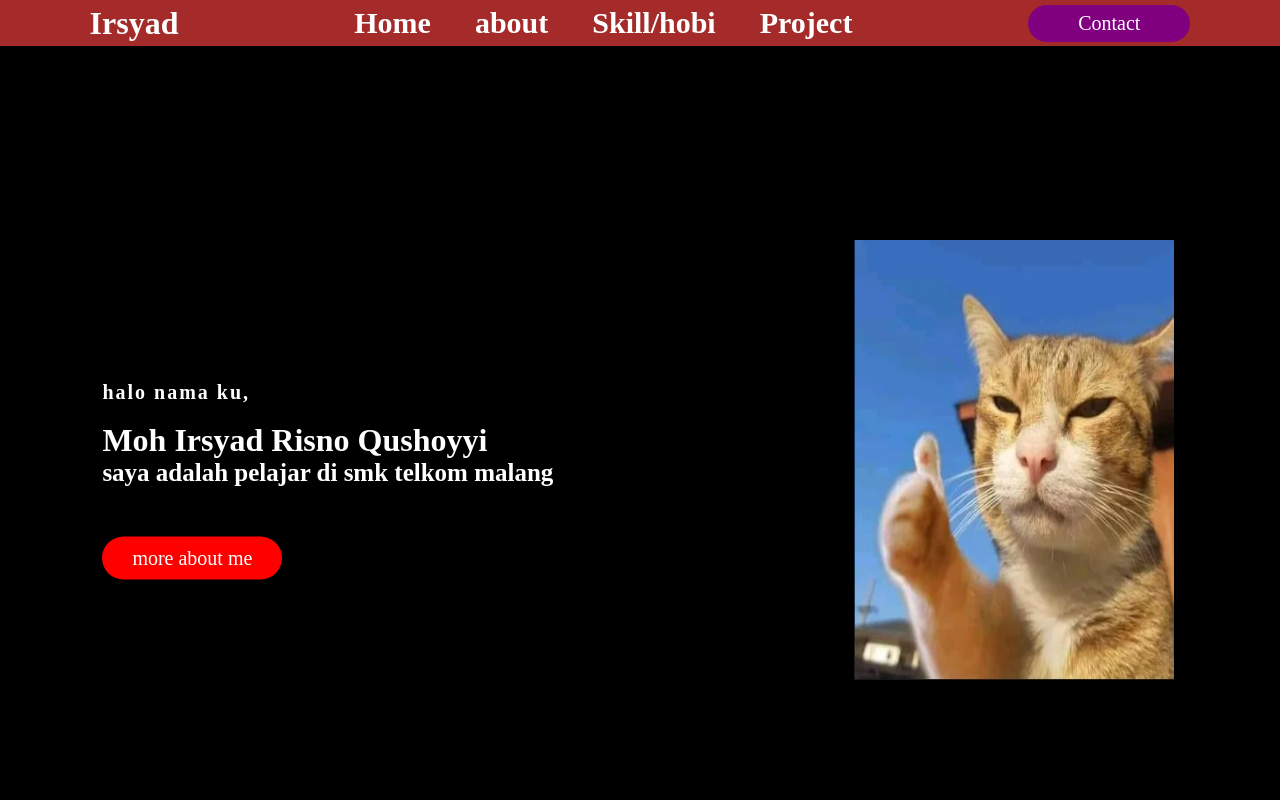
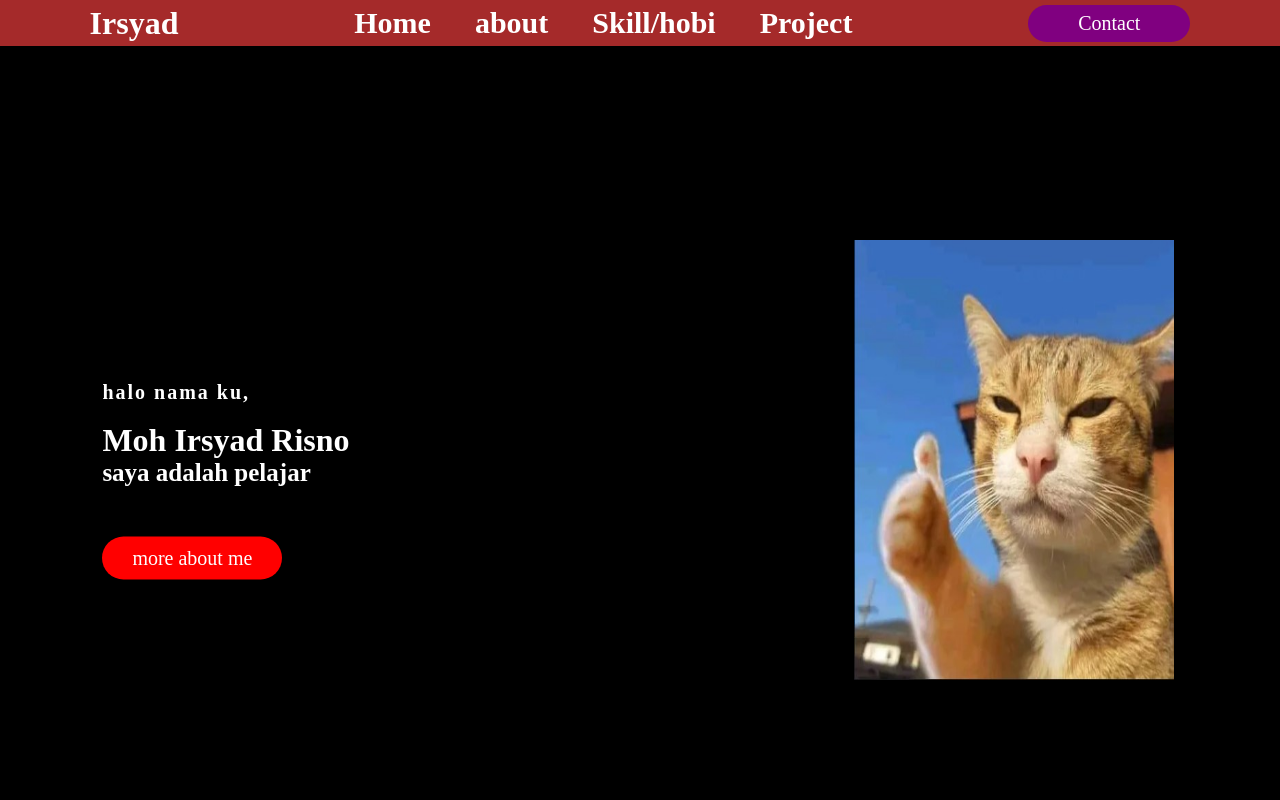
Before and after one commit to 04irsyaD/test1, a plain HTML site: page index.html in a window 1280 px wide. Shown: the top 800 px of the page. Drawn offline with Linux system fonts and the light colour scheme.

Commit message:
Update index.html

```diff
--- a/index.html
+++ b/index.html
@@ -27,8 +27,8 @@
         </div>
         <div class="content" >
             <h4> halo nama ku,</h4>
-            <b><h1>Moh Irsyad Risno Qushoyyi</h1></b>
-            <h3> saya adalah pelajar di smk telkom malang </h3>
+            <b><h1>Moh Irsyad Risno </h1></b>
+            <h3> saya adalah pelajar  </h3>
             <a href="#About">more about me</a>
         </div>
     </div>
```
